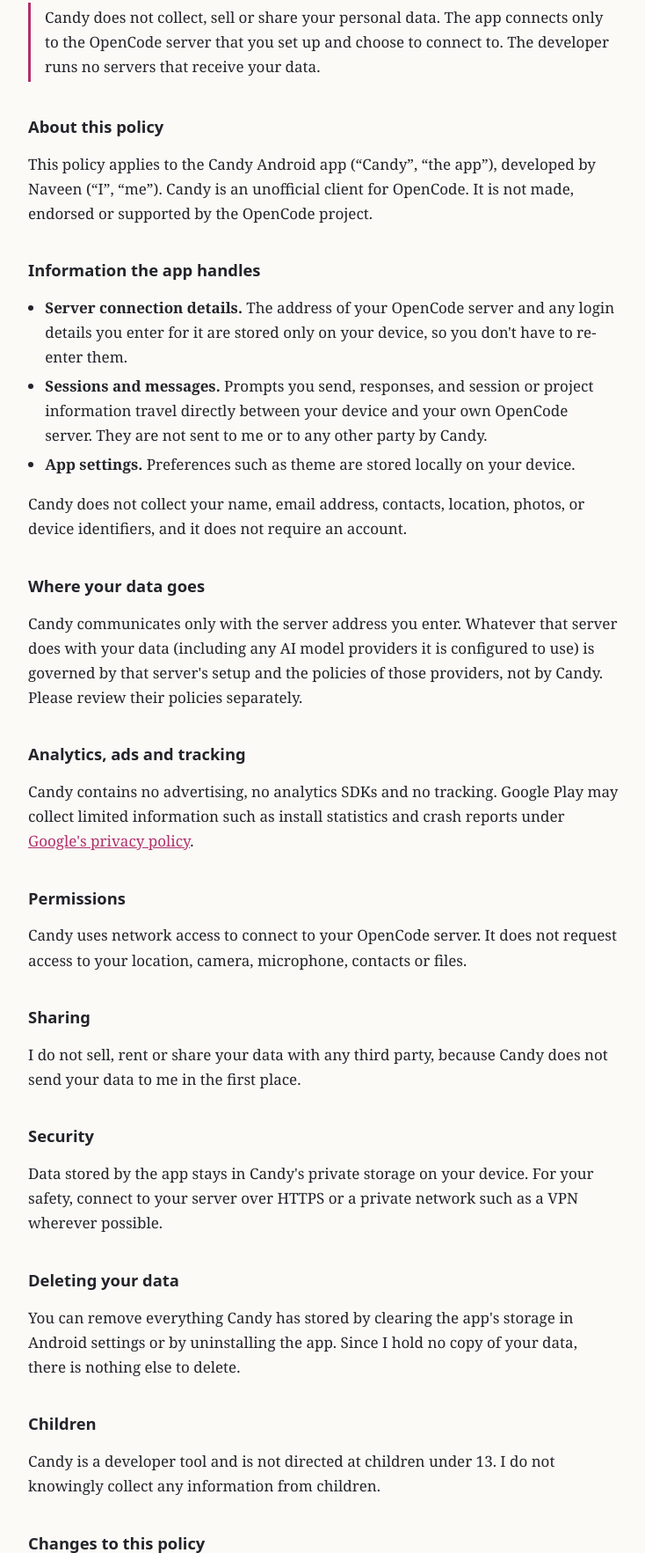
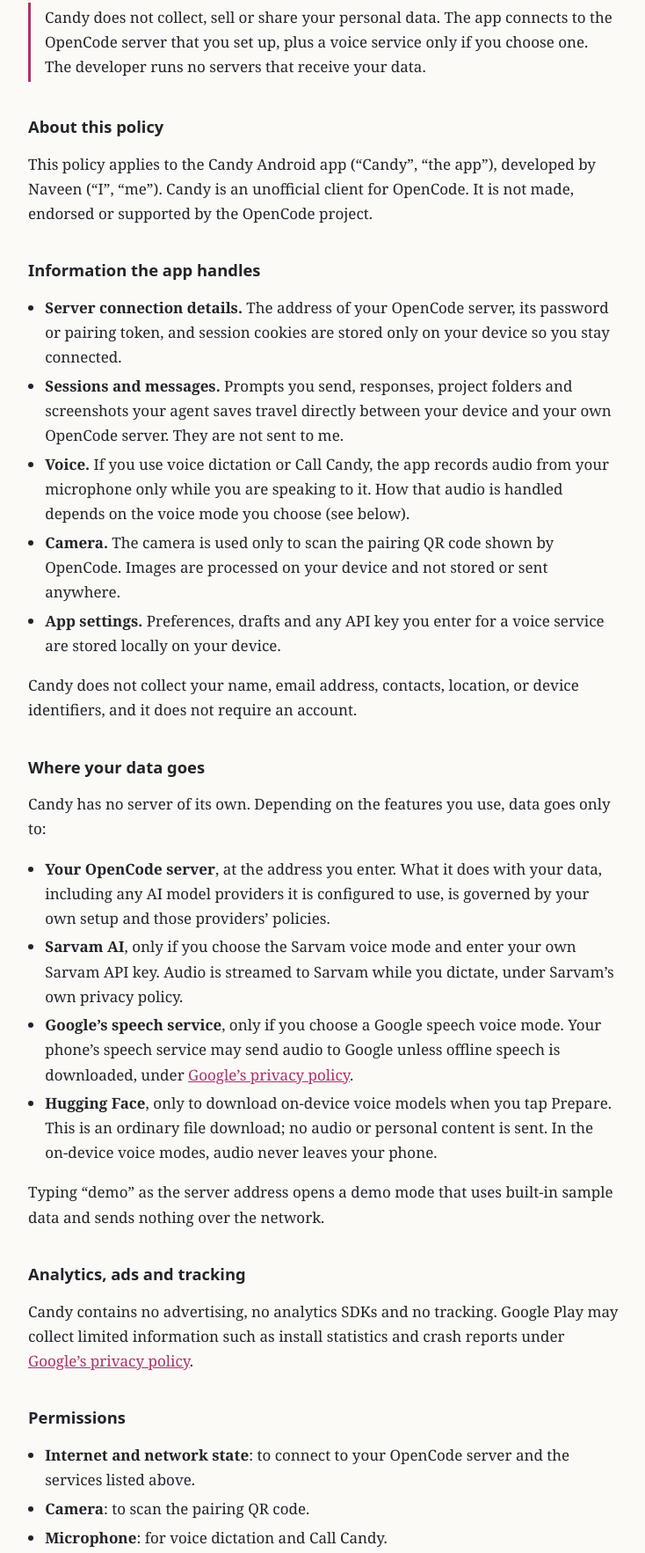
Before and after one commit to iwdie/candy-privacy, a plain HTML site: page index.html in a window 1280 px wide. Shown: the part 152-1917 px from the top of the page at 88% size, without its empty margins (272-1006 px from the left). Drawn offline with Linux system fonts and the light colour scheme.

Commit message:
Revise privacy policy for clarity and accuracy
Updated privacy policy details regarding data handling and permissions.

```diff
--- a/index.html
+++ b/index.html
@@ -32,33 +32,47 @@
   <h1>Candy privacy policy</h1>
   <p class="meta">Effective date: October 25, 2026</p>
 
-  <p class="summary">Candy does not collect, sell or share your personal data. The app connects only to the OpenCode server that you set up and choose to connect to. The developer runs no servers that receive your data.</p>
+  <p class="summary">Candy does not collect, sell or share your personal data. The app connects to the OpenCode server that you set up, plus a voice service only if you choose one. The developer runs no servers that receive your data.</p>
 
   <h2>About this policy</h2>
   <p>This policy applies to the Candy Android app (“Candy”, “the app”), developed by Naveen (“I”, “me”). Candy is an unofficial client for OpenCode. It is not made, endorsed or supported by the OpenCode project.</p>
 
   <h2>Information the app handles</h2>
   <ul>
-    <li><strong>Server connection details.</strong> The address of your OpenCode server and any login details you enter for it are stored only on your device, so you don't have to re-enter them.</li>
-    <li><strong>Sessions and messages.</strong> Prompts you send, responses, and session or project information travel directly between your device and your own OpenCode server. They are not sent to me or to any other party by Candy.</li>
-    <li><strong>App settings.</strong> Preferences such as theme are stored locally on your device.</li>
+    <li><strong>Server connection details.</strong> The address of your OpenCode server, its password or pairing token, and session cookies are stored only on your device so you stay connected.</li>
+    <li><strong>Sessions and messages.</strong> Prompts you send, responses, project folders and screenshots your agent saves travel directly between your device and your own OpenCode server. They are not sent to me.</li>
+    <li><strong>Voice.</strong> If you use voice dictation or Call Candy, the app records audio from your microphone only while you are speaking to it. How that audio is handled depends on the voice mode you choose (see below).</li>
+    <li><strong>Camera.</strong> The camera is used only to scan the pairing QR code shown by OpenCode. Images are processed on your device and not stored or sent anywhere.</li>
+    <li><strong>App settings.</strong> Preferences, drafts and any API key you enter for a voice service are stored locally on your device.</li>
   </ul>
-  <p>Candy does not collect your name, email address, contacts, location, photos, or device identifiers, and it does not require an account.</p>
+  <p>Candy does not collect your name, email address, contacts, location, or device identifiers, and it does not require an account.</p>
 
   <h2>Where your data goes</h2>
-  <p>Candy communicates only with the server address you enter. Whatever that server does with your data (including any AI model providers it is configured to use) is governed by that server's setup and the policies of those providers, not by Candy. Please review their policies separately.</p>
+  <p>Candy has no server of its own. Depending on the features you use, data goes only to:</p>
+  <ul>
+    <li><strong>Your OpenCode server</strong>, at the address you enter. What it does with your data, including any AI model providers it is configured to use, is governed by your own setup and those providers&rsquo; policies.</li>
+    <li><strong>Sarvam AI</strong>, only if you choose the Sarvam voice mode and enter your own Sarvam API key. Audio is streamed to Sarvam while you dictate, under Sarvam&rsquo;s own privacy policy.</li>
+    <li><strong>Google&rsquo;s speech service</strong>, only if you choose a Google speech voice mode. Your phone&rsquo;s speech service may send audio to Google unless offline speech is downloaded, under <a href="https://policies.google.com/privacy">Google&rsquo;s privacy policy</a>.</li>
+    <li><strong>Hugging Face</strong>, only to download on-device voice models when you tap Prepare. This is an ordinary file download; no audio or personal content is sent. In the on-device voice modes, audio never leaves your phone.</li>
+  </ul>
+  <p>Typing &ldquo;demo&rdquo; as the server address opens a demo mode that uses built-in sample data and sends nothing over the network.</p>
 
   <h2>Analytics, ads and tracking</h2>
-  <p>Candy contains no advertising, no analytics SDKs and no tracking. Google Play may collect limited information such as install statistics and crash reports under <a href="https://policies.google.com/privacy">Google's privacy policy</a>.</p>
+  <p>Candy contains no advertising, no analytics SDKs and no tracking. Google Play may collect limited information such as install statistics and crash reports under <a href="https://policies.google.com/privacy">Google&rsquo;s privacy policy</a>.</p>
 
   <h2>Permissions</h2>
-  <p>Candy uses network access to connect to your OpenCode server. It does not request access to your location, camera, microphone, contacts or files.</p>
+  <ul>
+    <li><strong>Internet and network state</strong>: to connect to your OpenCode server and the services listed above.</li>
+    <li><strong>Camera</strong>: to scan the pairing QR code.</li>
+    <li><strong>Microphone</strong>: for voice dictation and Call Candy.</li>
+    <li><strong>Audio settings and Bluetooth</strong>: to route Call Candy audio to a headset or watch.</li>
+  </ul>
 
   <h2>Sharing</h2>
   <p>I do not sell, rent or share your data with any third party, because Candy does not send your data to me in the first place.</p>
 
   <h2>Security</h2>
-  <p>Data stored by the app stays in Candy's private storage on your device. For your safety, connect to your server over HTTPS or a private network such as a VPN wherever possible.</p>
+  <p>Data stored by the app stays in Candy's private storage on your device. If you use Android's device backup, app settings may be included in your backup. For your safety, connect to your server over HTTPS or a private network such as a VPN wherever possible.</p>
 
   <h2>Deleting your data</h2>
   <p>You can remove everything Candy has stored by clearing the app's storage in Android settings or by uninstalling the app. Since I hold no copy of your data, there is nothing else to delete.</p>
```
